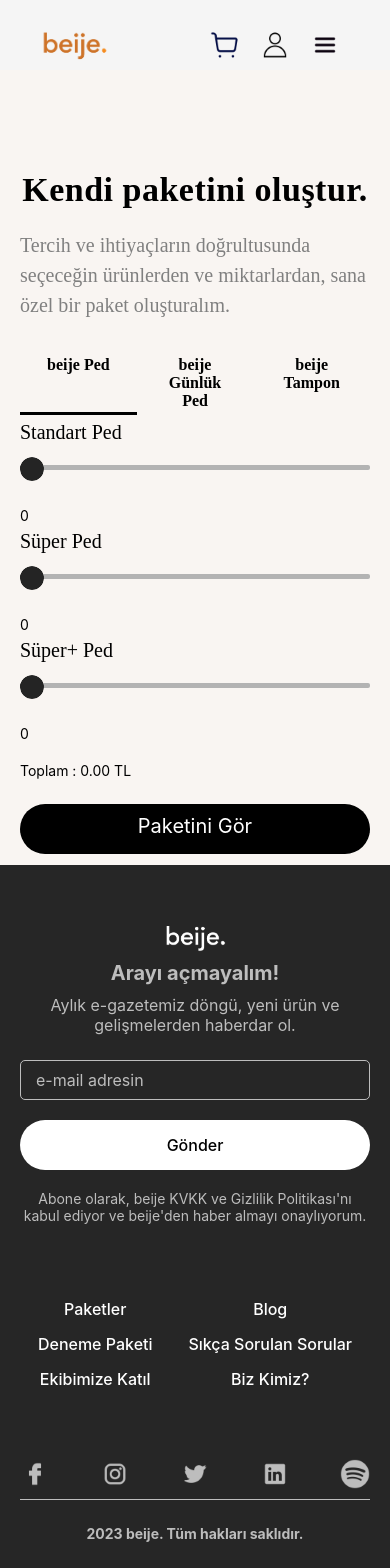
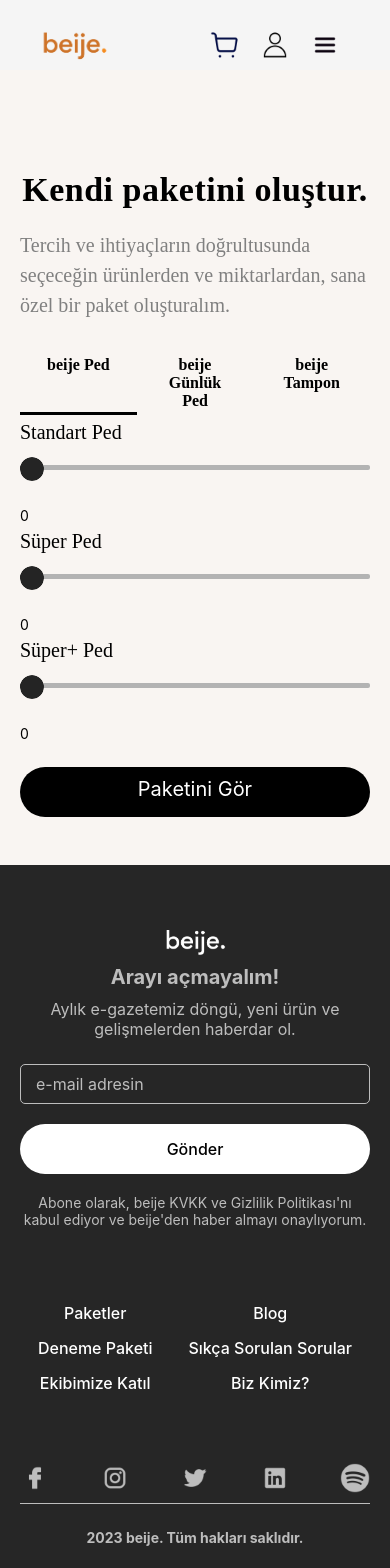
Before and after one commit to Berkayozgun/beije-test, a React Native app in the folder beije_test/: screen / in a window 390 px wide. Shown: the top 1568 px of the page. Built offline with nearby package versions, Linux system fonts and the light colour scheme.

Commit message:
footer css fix

```diff
--- a/beije_test/Components/Body.js
+++ b/beije_test/Components/Body.js
@@ -248,7 +248,6 @@ export default function Body(props) {
           }}
         />
         <Text style={{paddingTop: 20}}>{superPlusValue}</Text>
-        <Text style={{paddingTop: 20}}>Toplam : {totalPrice} TL </Text>
 
         <Modal
           animationType="slide"
--- a/beije_test/Components/Footer.js
+++ b/beije_test/Components/Footer.js
@@ -6,14 +6,14 @@ import Divider from './Divider';
 const styles = StyleSheet.create({
   footerView: {
     flexDirection: 'column',
-    justifyContent: 'center',
     alignItems: 'center',
     backgroundColor: '#262626',
-    height: 1050,
+    height: 1150,
   },
   footerLogo: {
     width: 100,
     height: 50,
+    marginTop: 50,
   },
   footerHeaderText: {
     color: '#BDBDBD',
@@ -243,14 +243,14 @@ export default function Footer() {
           <TouchableOpacity>
             <Image
               style={styles.paymentMethodLogo}
-              source={require('../Images/visa.png')}
+              source={require('../Images/mastercard.png')}
             />
           </TouchableOpacity>
 
           <TouchableOpacity>
             <Image
               style={styles.paymentMethodLogo}
-              source={require('../Images/mastercard.png')}
+              source={require('../Images/visa.png')}
             />
           </TouchableOpacity>
         </View>
```
